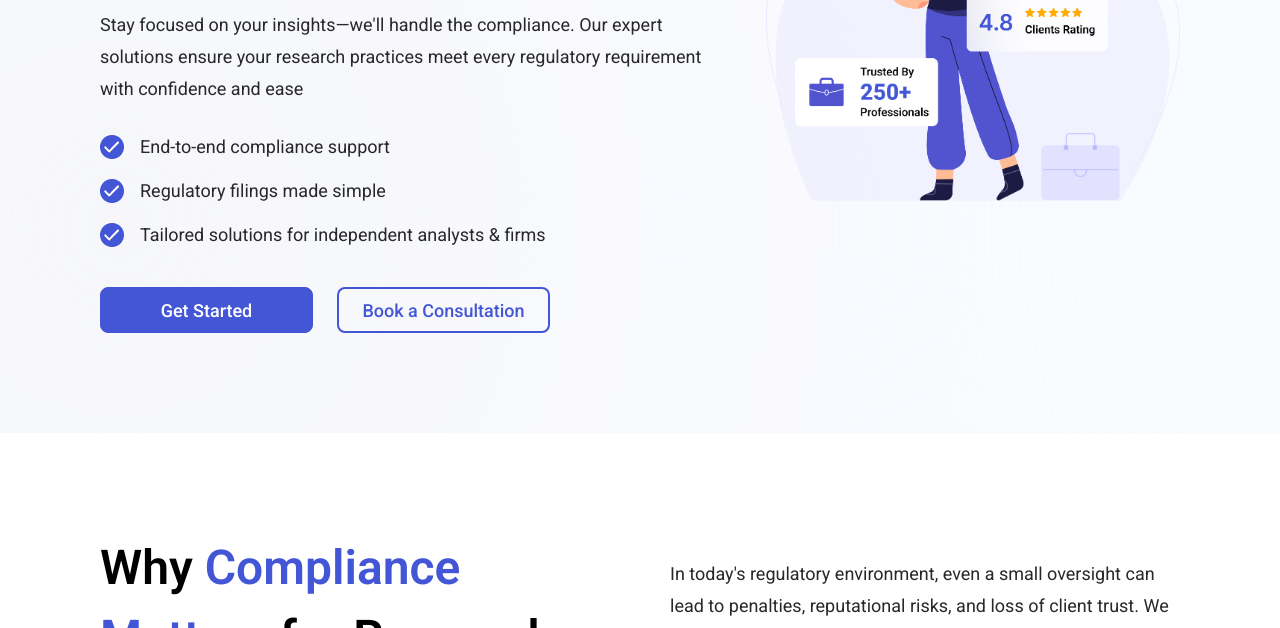
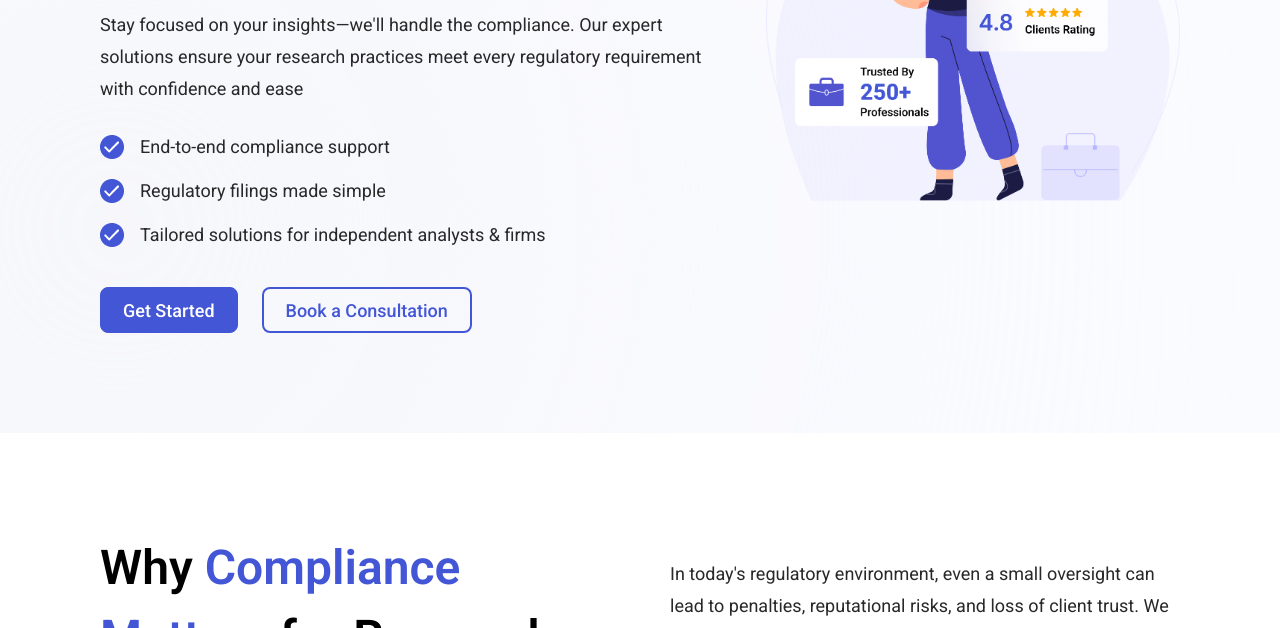
Before and after one commit to vaibhav-pruthi/-Figma-Compliance-, a website built with Vite: page index.html in a window 1280 px wide. Shown: the part 472-1100 px from the top of the page. Built offline with nearby package versions, Linux system fonts and the light colour scheme.

Commit message:
feat: remove fixed width on buttons and match hover colors

```diff
--- a/css/styles.css
+++ b/css/styles.css
@@ -130,9 +130,9 @@ button {
 }
 
 .btn--outline:hover {
-  background: var(--color-primary);
+  background: var(--color-primary-hover);
   color: var(--color-white);
-  border-color: var(--color-primary);
+  border-color: var(--color-primary-hover);
   transform: translateY(-1px);
 }
 
--- a/index.html
+++ b/index.html
@@ -108,11 +108,11 @@
             </li>
           </ul>
           <div class="hero__buttons">
-            <a href="#" class="btn btn--primary btn--fixed">
+            <a href="#" class="btn btn--primary">
               <img src="assets/images/Contact-icon.png" alt="" class="btn__icon btn__icon--hover-only">
               Get Started
             </a>
-            <a href="#" class="btn btn--outline btn--fixed">
+            <a href="#" class="btn btn--outline">
               <img src="assets/images/Contact-icon.png" alt="" class="btn__icon btn__icon--hover-only">
               Book a Consultation
             </a>
```
